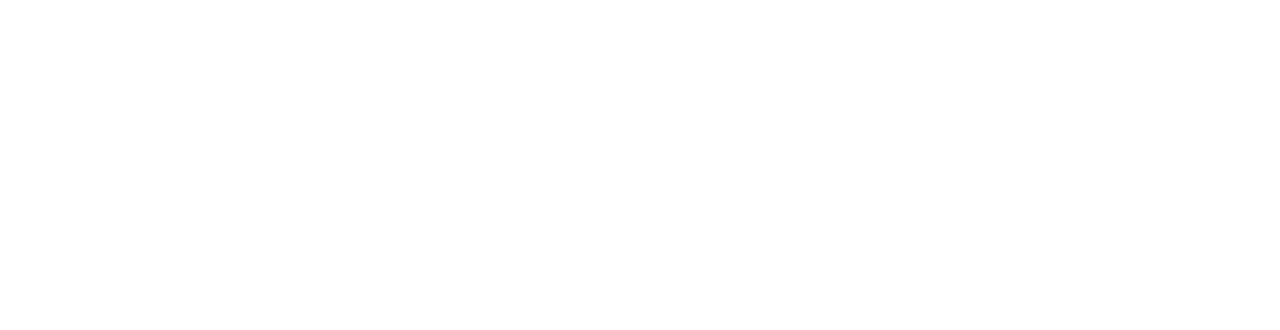
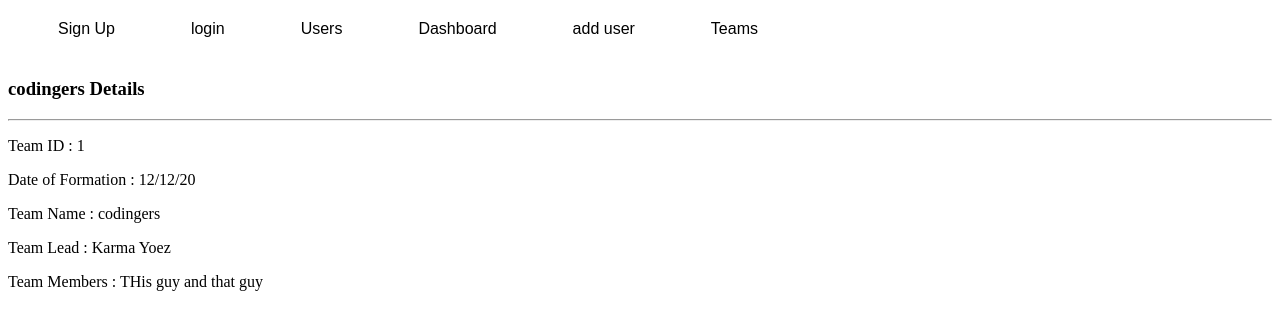
Before and after one commit to Kzoeps/code-auditor, an Angular app: page /team-detail/1 in a window 1280 px wide. Before the commit this address led to /. Shown: the top 330 px of the page. Built offline with nearby package versions, Linux system fonts and the light colour scheme; data requests are answered from the project's data file.

Commit message:
FEAT: individual team details available

```diff
--- a/src/app/app-routing.module.ts
+++ b/src/app/app-routing.module.ts
@@ -8,6 +8,7 @@ import {UserDetailComponent} from './user-detail/user-detail.component';
 import {AddUserComponent} from './add-user/add-user.component';
 import {TeamComponent} from './team/team.component';
 import {AddTeamComponent} from './add-team/add-team.component';
+import {TeamDetailsComponent} from './team-details/team-details.component';
 
 const routes: Routes = [
   {path: 'sign-up', component: SignUpComponent},
@@ -18,7 +19,8 @@ const routes: Routes = [
   {path: 'user-detail/:id', component: UserDetailComponent},
   {path: 'add-user', component: AddUserComponent},
   {path: 'teams', component: TeamComponent},
-  {path: 'add-team', component: AddTeamComponent}
+  {path: 'add-team', component: AddTeamComponent},
+  {path: 'team-detail/:id', component: TeamDetailsComponent}
 ];
 
 @NgModule({
--- a/src/app/app.module.ts
+++ b/src/app/app.module.ts
@@ -14,6 +14,7 @@ import { NavComponent } from './nav/nav.component';
 import { AddUserComponent } from './add-user/add-user.component';
 import { TeamComponent } from './team/team.component';
 import { AddTeamComponent } from './add-team/add-team.component';
+import { TeamDetailsComponent } from './team-details/team-details.component';
 
 @NgModule({
   declarations: [
@@ -26,7 +27,8 @@ import { AddTeamComponent } from './add-team/add-team.component';
     NavComponent,
     AddUserComponent,
     TeamComponent,
-    AddTeamComponent
+    AddTeamComponent,
+    TeamDetailsComponent
   ],
     imports: [
         BrowserModule,
--- /dev/null
+++ b/src/app/team-details/team-details.component.html
@@ -0,0 +1,10 @@
+<app-nav></app-nav>
+<div *ngIf="team">
+  <h3>{{team.teamName}} Details</h3>
+  <hr/>
+  <p>Team ID : {{team.id}}</p>
+  <p>Date of Formation : {{team.dateEstd}}</p>
+  <p>Team Name : {{team.teamName}}</p>
+  <p>Team Lead : {{team.teamLead}}</p>
+  <p>Team Members : {{team.teamMembers}}</p>
+</div>
--- /dev/null
+++ b/src/app/team-details/team-details.component.ts
@@ -0,0 +1,27 @@
+import {Component, OnInit} from '@angular/core';
+import {TeamService} from '../team.service';
+import {Team} from '../team';
+import {ActivatedRoute} from '@angular/router';
+
+@Component({
+  selector: 'app-team-details',
+  templateUrl: './team-details.component.html',
+  styleUrls: ['./team-details.component.css']
+})
+export class TeamDetailsComponent implements OnInit {
+
+  constructor(private route: ActivatedRoute, private teamService: TeamService) {
+  }
+
+  team: Team;
+
+  ngOnInit(): void {
+    this.getTeam();
+  }
+
+  getTeam(): void {
+    const id = +this.route.snapshot.paramMap.get('id');
+    this.teamService.getTeam(id)
+      .subscribe(team => this.team = team);
+  }
+}
--- a/src/app/team.service.ts
+++ b/src/app/team.service.ts
@@ -17,16 +17,25 @@ export class TeamService {
     headers: new HttpHeaders({'Content-Type': 'application/json'})
   };
 
-  getTeams(): Observable<Team[]>{
+  getTeams(): Observable<Team[]> {
     return this.http.get<Team[]>(this.teamsUrl)
       .pipe(
         catchError(this.handleError<Team[]>('getTeams', []))
       );
   }
+
   createTeam(team: Team): Observable<Team> {
     return this.http.post<Team>(this.teamsUrl, team, this.httpOptions)
       .pipe(
         catchError(this.handleError<Team>('createTeam'))
+      );
+  }
+
+  getTeam(id: number): Observable<Team> {
+    const url = `${this.teamsUrl}/${id}`;
+    return this.http.get<Team>(url)
+      .pipe(
+        catchError(this.handleError<Team>(`getTeam; id = ${id}`))
       );
   }
 
--- a/src/app/team/team.component.css
+++ b/src/app/team/team.component.css
@@ -0,0 +1,9 @@
+a {
+  text-decoration: none;
+  color: dodgerblue;
+  transition-duration: 0.5s;
+}
+a:hover{
+  color: orangered;
+  transition-duration: 0.5s;
+}
--- a/src/app/team/team.component.html
+++ b/src/app/team/team.component.html
@@ -1,6 +1,10 @@
 <app-nav></app-nav>
 <div *ngFor="let team of teams">
   <ul>
-    <li>{{team.teamName}}</li>
+    <li>
+      <a routerLink="/team-detail/{{team.id}}">
+        {{team.teamName}}
+      </a>
+    </li>
   </ul>
 </div>
```
Also changed, not shown: src/app/team-details/team-details.component.css (added), 1 other file (tests, documents, lock files or other folders).
